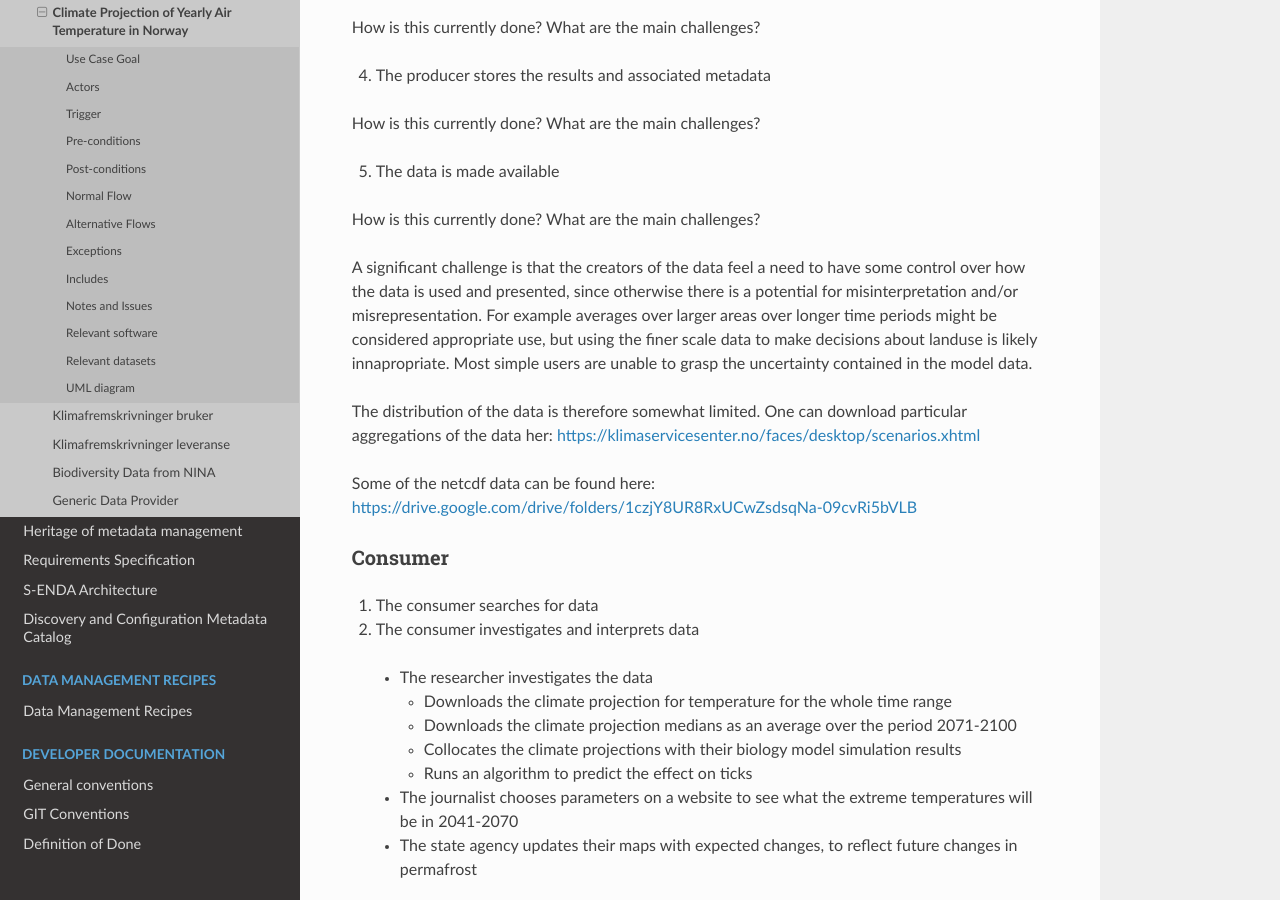
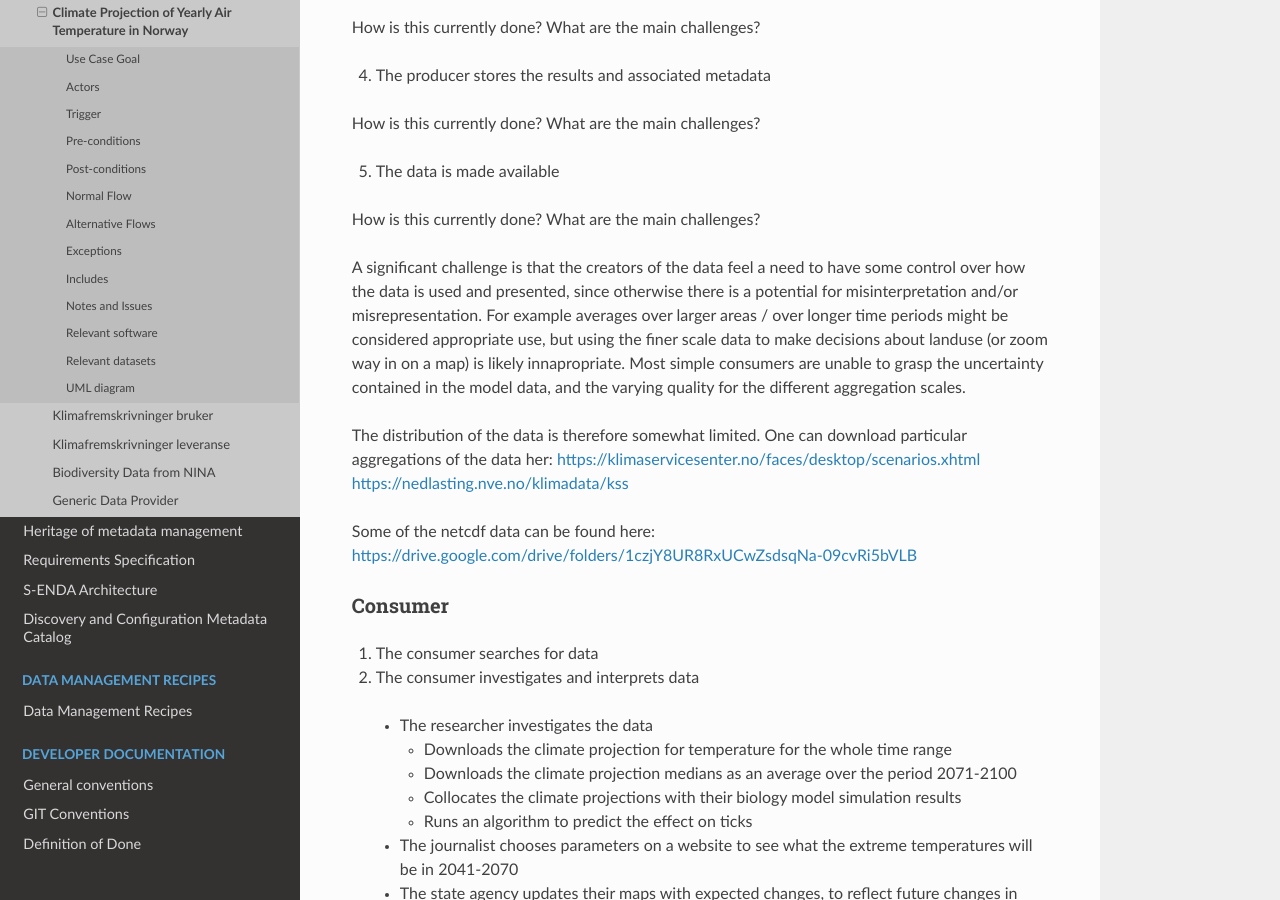
Before and after one commit to metno/S-ENDA-documentation, a Sphinx documentation site: the page built from source/use_case_climate_projection.rst, in a window 1280 px wide and 900 px high, scrolled down 3788 px. Built offline with Sphinx 7.4.7 and the Read the Docs theme 2.0.0, drawn with Linux system fonts in a browser that asks for light colours.

Commit message:
more edits

```diff
--- a/source/use_case_climate_projection.rst
+++ b/source/use_case_climate_projection.rst
@@ -165,13 +165,15 @@ How is this currently done? What are the main challenges?
 
 A significant challenge is that the creators of the data feel a need to have some control
 over how the data is used and presented, since otherwise there is a potential for misinterpretation
-and/or misrepresentation. For example averages over larger areas over longer time periods might be
-considered appropriate use, but using the finer scale data to make decisions about landuse is likely
-innapropriate. Most simple users are unable to grasp the uncertainty contained in the model data.
+and/or misrepresentation. For example averages over larger areas / over longer time periods might be
+considered appropriate use, but using the finer scale data to make decisions about landuse (or zoom
+way in on a map) is likely innapropriate. Most simple consumers are unable to grasp the uncertainty
+contained in the model data, and the varying quality for the different aggregation scales.
 
 The distribution of the data is therefore somewhat limited. One can download particular aggregations
 of the data her:
 https://klimaservicesenter.no/faces/desktop/scenarios.xhtml
+https://nedlasting.nve.no/klimadata/kss
 
 Some of the netcdf data can be found here:
 https://drive.google.com/drive/folders/1czjY8UR8RxUCwZsdsqNa-09cvRi5bVLB
```
